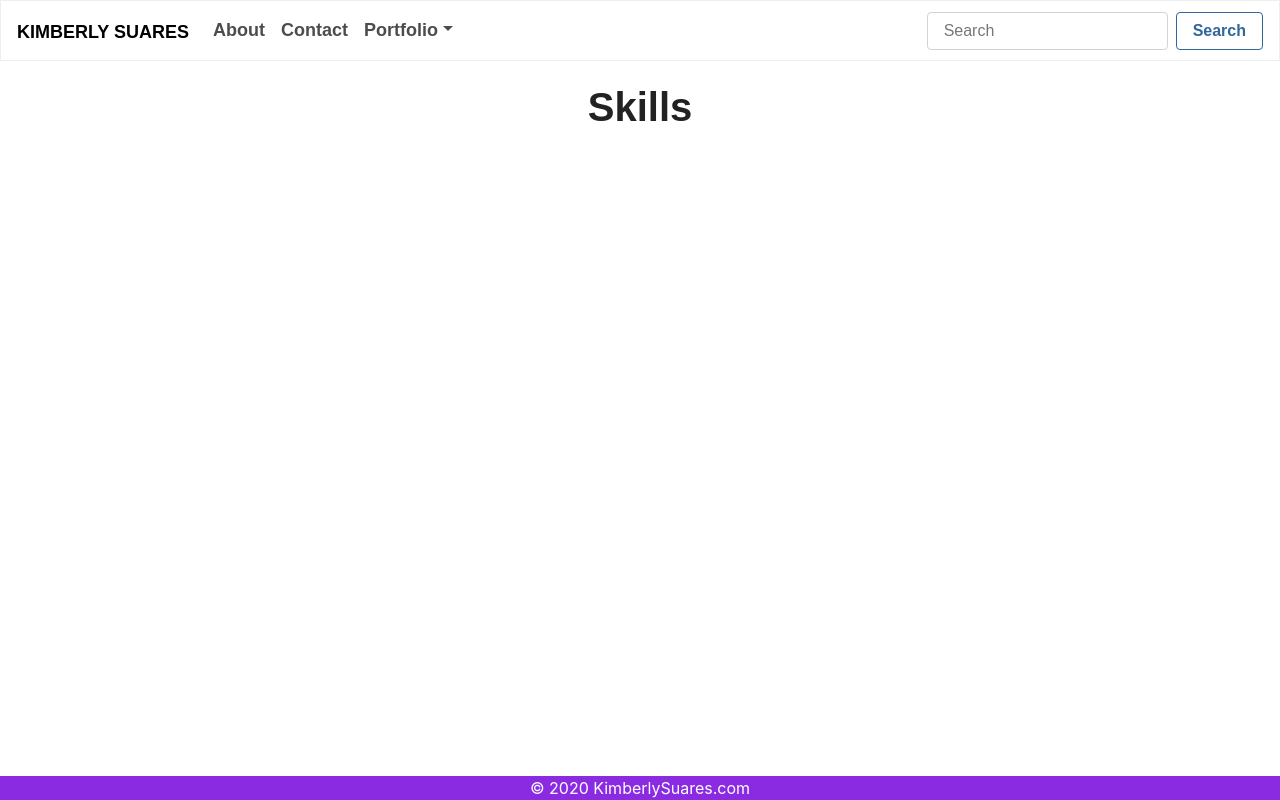
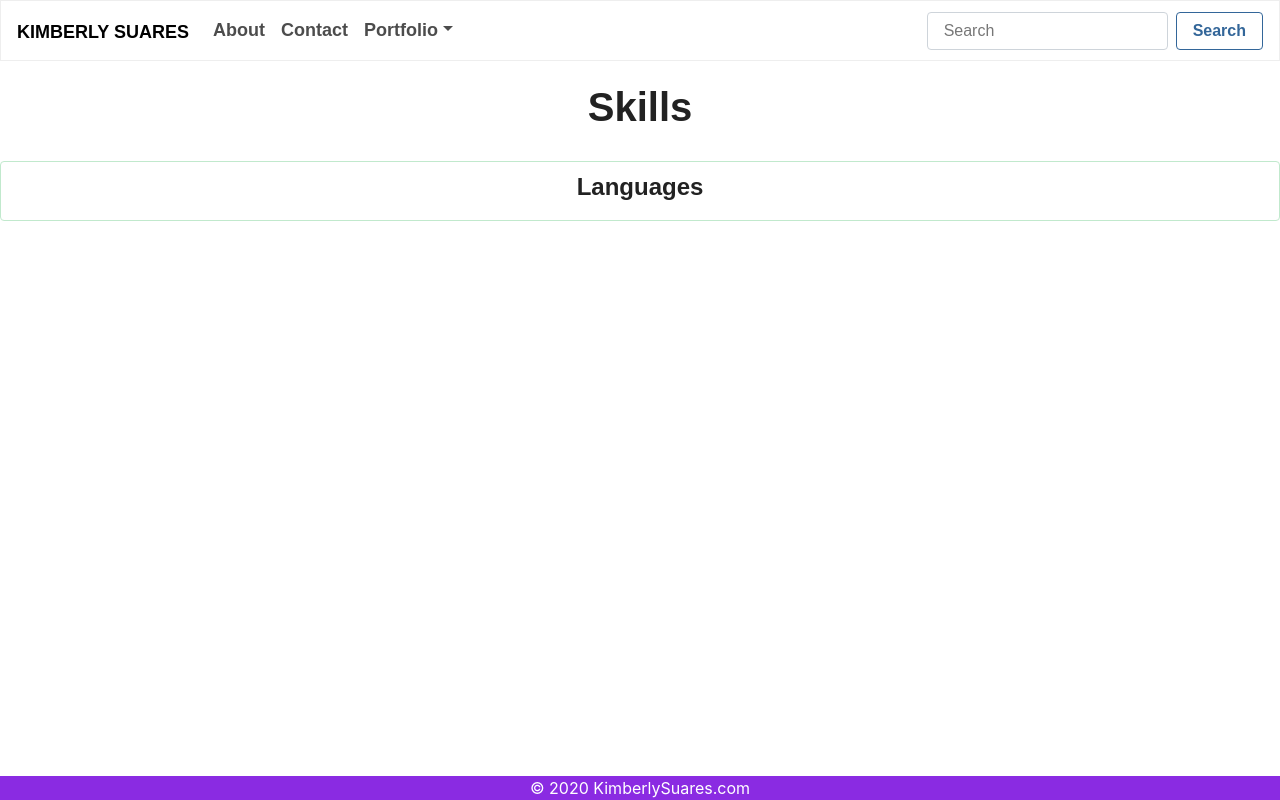
Before and after one commit to ksuares1/kimberly-, a React (Create React App) app in the folder client/: page /skills in a window 1280 px wide. Built offline with nearby package versions, Linux system fonts and the light colour scheme; a web font is replaced by a local one.

Commit message:
Added alert box for skills

```diff
--- a/client/src/components/Portfolio/index.js
+++ b/client/src/components/Portfolio/index.js
@@ -2,7 +2,8 @@ import React from "react";
 import { MDBCard, MDBCardTitle, MDBBtn, MDBCardGroup, MDBCardImage, MDBCardText, MDBCardBody } from "mdbreact";
 // import Col from "react-bootstrap/Col";
 
-
+// Remove materialize
+//  adjust size of cards
 
 const PortfolioComponent = () => {
   return (
--- a/client/src/components/Skills/index.js
+++ b/client/src/components/Skills/index.js
@@ -3,12 +3,23 @@ import React from "react";
 
 function SkillCompnent() {
     return (
-        <div>
+    <main>
             <h1>Skills</h1>
-
-
-        </div>
-
+            <br>
+            </br>
+            <div className="conatainer">
+             {/* style="margin: 0 auto;" */}
+                <div className="featured-on-alerts">
+                    <div className="text-center alert alert-success bg-transparent" role="alert">
+                        <h4 className="alert-heading text-dark">Languages</h4>
+                        {/* <img src="img/nyt-logo.png" alt="nyt-logo" width="150" height=150 />
+                <img src="img/bon-appetit-logo.png" alt="nyt-logo" width="150" height=150 />
+                <img src="img/abc-7-logo.png" alt="nyt-logo" width="100" height=100 />
+                <img src="img/the-view-logo.png" alt="nyt-logo" width="100" height=100 /> */}
+                    </div>
+                </div>
+                </div>
+                </main>
     )
 }
 
```
Also changed, not shown: client/src/components/Portfolio/index.css (added), client/src/components/Portfolio/style.css (deleted).
